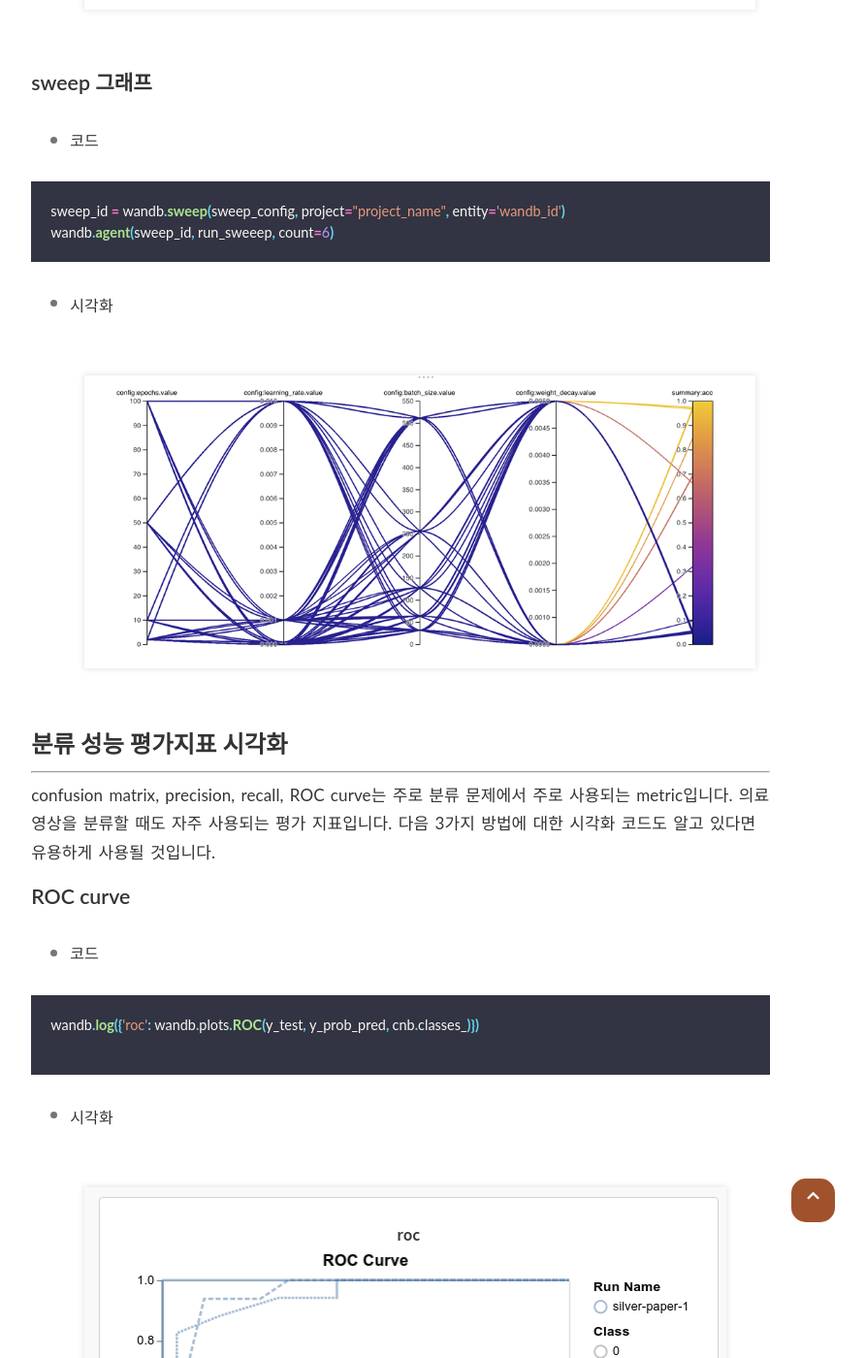
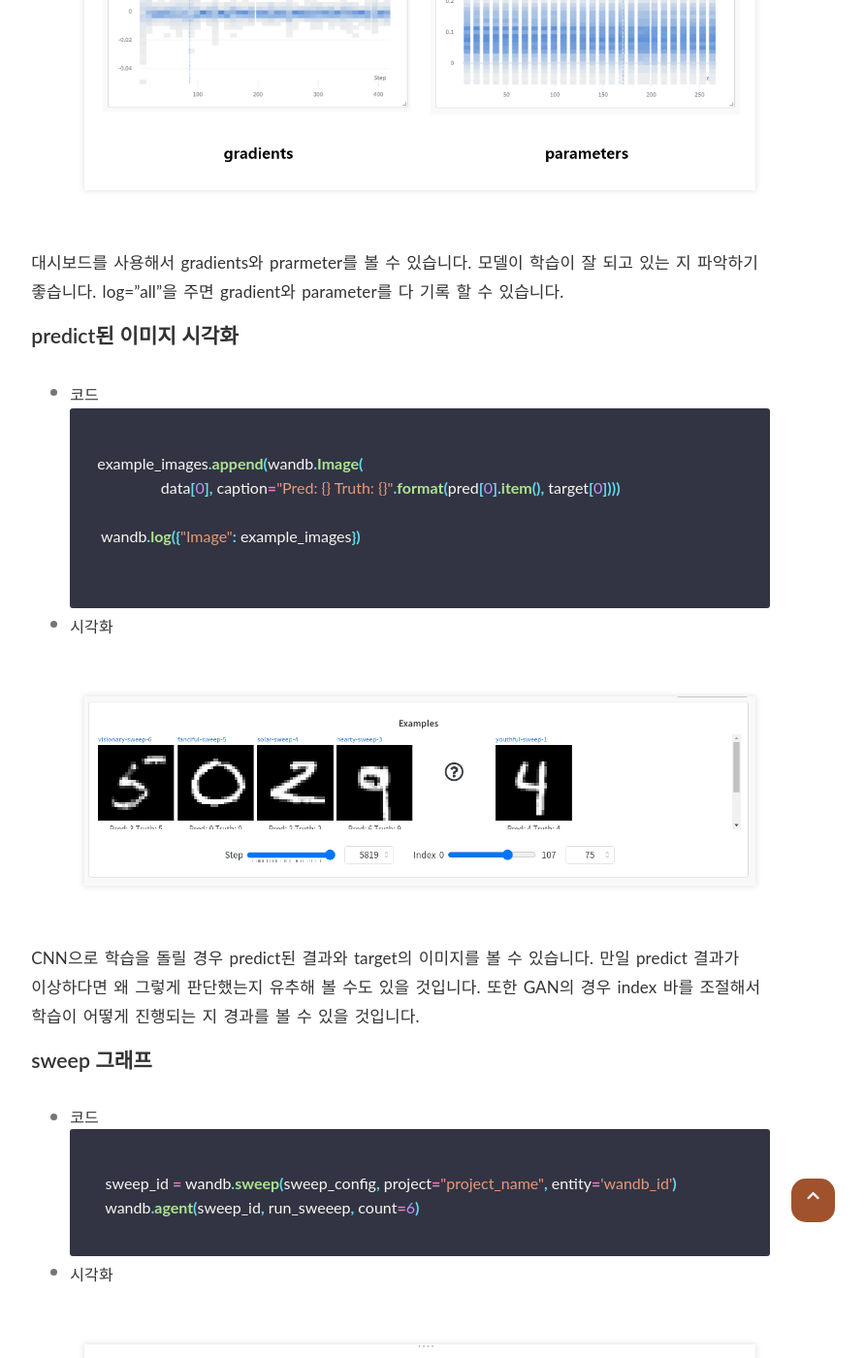
Before and after one commit to PEBpung/PEBpung.github.io, a Jekyll site: the page built from _posts/2021-10-17-WandB-3.md, in a window 1280 px wide and 1400 px high, scrolled down 2865 px. Shown: the whole window at 97% size, without its empty margins (227-1119 px from the left). Built offline with Jekyll 4.4.1, drawn with Linux system fonts in a browser that asks for light colours; nearby versions of some CDN libraries; some web fonts are replaced; comment, search, counter and statistics services are not loaded; some of the changed text lies outside the part shown.

Commit message:
[Update] wandb-3

````diff
--- a/_posts/2021-10-17-WandB-3.md
+++ b/_posts/2021-10-17-WandB-3.md
@@ -62,32 +62,61 @@
 
   ![image-20211103140931686](/assets/image-20211103140931686.png)
 
+loss와 acc는 학습을 할 때 필수적으로 시각화를 해야되는 그래프입니다. 위의 그림에서 train_loss는 epoch 단위 별로 성능 지표를 볼 수 있습니다. 그리고 sweep별로 그래프가 다른 색으로 구분되어 있어서 구분하기에 용이합니다.
+
+val_loss와 val_acc는 가로 막대 그래프로 구성되어 있습니다. 이는 epoch 별로 다 기록한 것이 아니라, 한번의 vaildation을 통해 나온 값을 기록했기 때문입니다. 막대그래프로 표현이 되어 있어서 한눈에 파악하기 좋습니다.
+
+
+
 ### model parameter & gradients 그래프
 
 - 코드
 
-```python
-wandb.watch(model, criterion, log="all", log_freq=10)
-```
+    ```python
+    wandb.watch(model, criterion, log="all", log_freq=10)
+    ```
 
 - 시각화
 
   ![image-20211103140307694](/assets/image-20211103140307694.png)
 
+대시보드를 사용해서 gradients와 prarmeter를 볼 수 있습니다. 모델이 학습이 잘 되고 있는 지 파악하기 좋습니다. log="all"을 주면 gradient와 parameter를 다 기록 할 수 있습니다.
+
+### predict된 이미지 시각화
+
+- 코드
+
+  ```python
+  example_images.append(wandb.Image(
+                  data[0], caption="Pred: {} Truth: {}".format(pred[0].item(), target[0])))
+
+   wandb.log({"Image": example_images})
+
+  ```
+
+- 시각화
+
+  ![image-20211103145100414](/assets/image-20211103145100414.png)
+
+CNN으로 학습을 돌릴 경우 predict된 결과와 target의 이미지를 볼 수 있습니다. 만일 predict 결과가 이상하다면 왜 그렇게 판단했는지 유추해 볼 수도 있을 것입니다. 또한 GAN의 경우 index 바를 조절해서 학습이 어떻게 진행되는 지 경과를 볼 수 있을 것입니다.
+
+
+
 ### sweep 그래프
 
 - 코드
+    ```python
+    sweep_id = wandb.sweep(sweep_config, project="project_name", entity='wandb_id')
+    wandb.agent(sweep_id, run_sweeep, count=6)
+    ```
 
-```python
-sweep_id = wandb.sweep(sweep_config, project="project_name", entity='wandb_id')
-wandb.agent(sweep_id, run_sweeep, count=6)
-```
+
 
 - 시각화
 
   ![image-20211103140337772](/assets/image-20211103140337772.png)
 
-
+Sweep은 이미 봤던 그래프 입니다. 위쪽에는 변경할 파라미터의 이름이 나열되어 있고 세로축으로는 값이 나와있습니다. 우측 맨 끝에는 성능 측정 값이 적혀있습니다.
 
 ## 분류 성능 평가지표 시각화
 
@@ -99,45 +128,61 @@
 
 - 코드
 
-```python
-wandb.log({'roc': wandb.plots.ROC(y_test, y_prob_pred, cnb.classes_)})
-
-```
+    ```python
+    wandb.log({'roc': wandb.plots.ROC(y_test, y_prob_pred, cnb.classes_)})
+    ```
 
 - 시각화
 
-  ![image-20211103141205752](/assets/image-20211103141205752.png)
+  <figure>
+      <center><img src="/assets/image-20211103143337069.png" style="zoom:67%;" /></center>
+      <center><figcaption>출처: wandb.ai </figcaption></center>
+  </figure>
+
+ROC 그래프 또한 시각화 할 수 있습니다. TP와 FP를 한눈에 파악할 수 있습니다.
 
 ### Confusion matrix
 
 - 코드
 
-```python
-wandb.sklearn.plot_confusion_matrix(y_test, y_pred, labels=classes_name)
-```
+    ```python
+    wandb.sklearn.plot_confusion_matrix(y_test, y_pred, labels=classes_name)
+    ```
 
 - 시각화
 
   <img src="/assets/image-20211019090855433.png" alt="image-20211019090855433" style="zoom:67%;" />
 
+confusion_matrix를 사용하면 TP, FP, TN, FN을 모두 파악할 수 있습니다. 하지만 위의 그래프는 sweep을 실행하면 겹친다는 단점이 있습니다. 따라서 sweep을 사용하려면 아래와 같은 코드로 변경해야 됩니다.
+
 - 코드
 
-```python
-wandb.log({"Confusion Matrix" : wandb.plot.confusion_matrix(preds=best_all_preds, y_true=best_all_labels, class_names=classes_name)})
-```
+    ```python
+    wandb.log({"Confusion Matrix" : wandb.plot.confusion_matrix(preds=best_all_preds, y_true=best_all_labels, class_names=classes_name)})
+    ```
 
 - 시각화
 
   ![image-20211103141849146](/assets/image-20211103141849146.png)
 
+색 별로 sweep을 구분할 수 있기 때문에 용이합니다.
+
 ### Precision-Recall
 
 - 코드
 
-```python
-wandb.log({'pr': wandb.plots.precision_recall(y_test, y_prob_pred, cnb.classes_)})
-```
+    ```python
+    wandb.log({'pr': wandb.plots.precision_recall(y_test, y_prob_pred, cnb.classes_)})
+    ```
 
 - 시각화
 
-  <img src="/assets/image-20211019090938815.png" alt="image-20211019090938815" style="zoom: 33%;" />
+  <img src="/assets/image-20211103143737031.png" alt="image-20211103143737031" style="zoom: 50%;" />
+
+X축은 Precision, Y축은 Recall로 나타낼 수 있습니다. 상단에 위치할 수록 좋은 그래프라고 판단할 수 있습니다.
+
+## 결론
+
+---
+
+이번 포스터에서는 대시보드에 표시 할 수 있는 방법을 깊게 알아보았습니다. 위의 방법 이외에도 custom 하게 그래프를 구현할 수 있는 방법들이 존재합니다.
````
Also changed, not shown: assets/image-20211103143337069.png (added), assets/image-20211103143737031.png (added), assets/image-20211103144923021.png (added), assets/image-20211103145100414.png (added).
